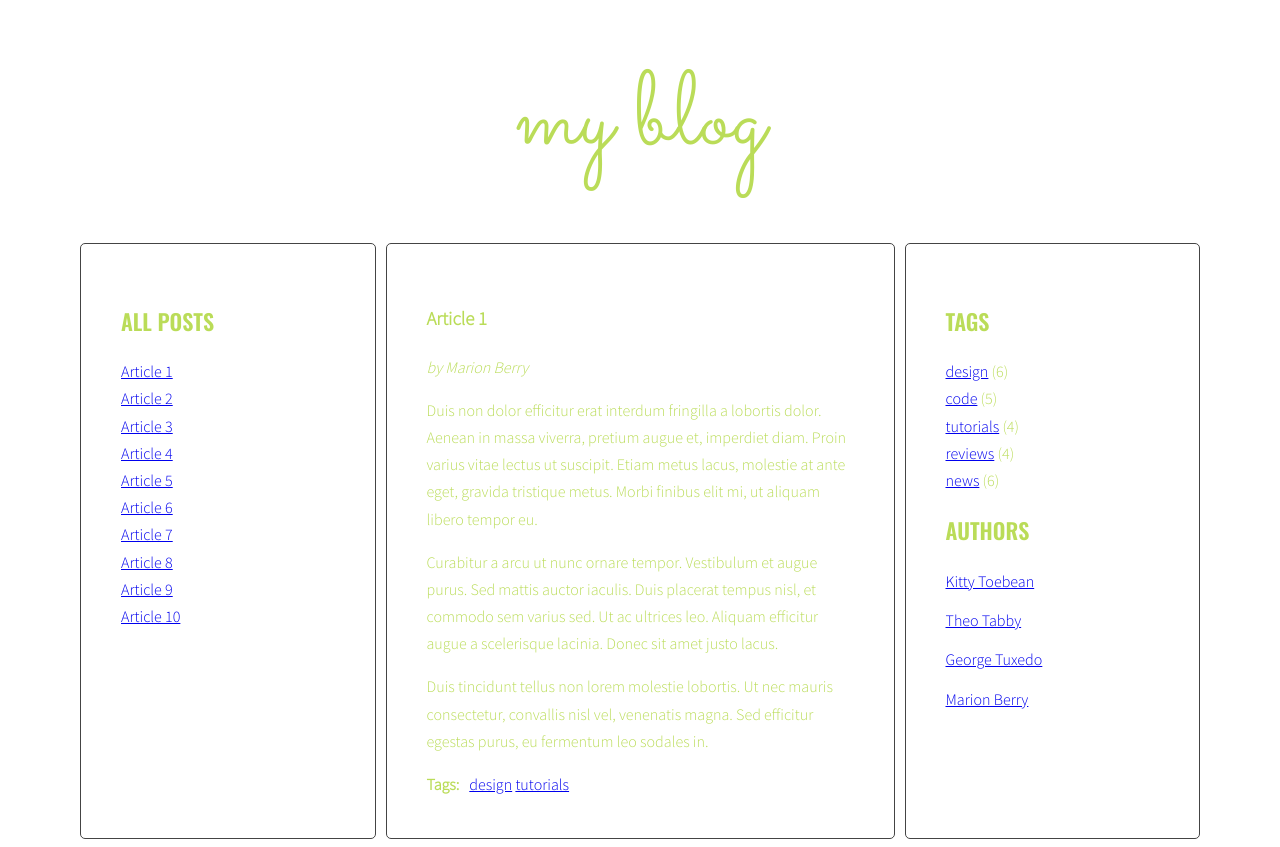
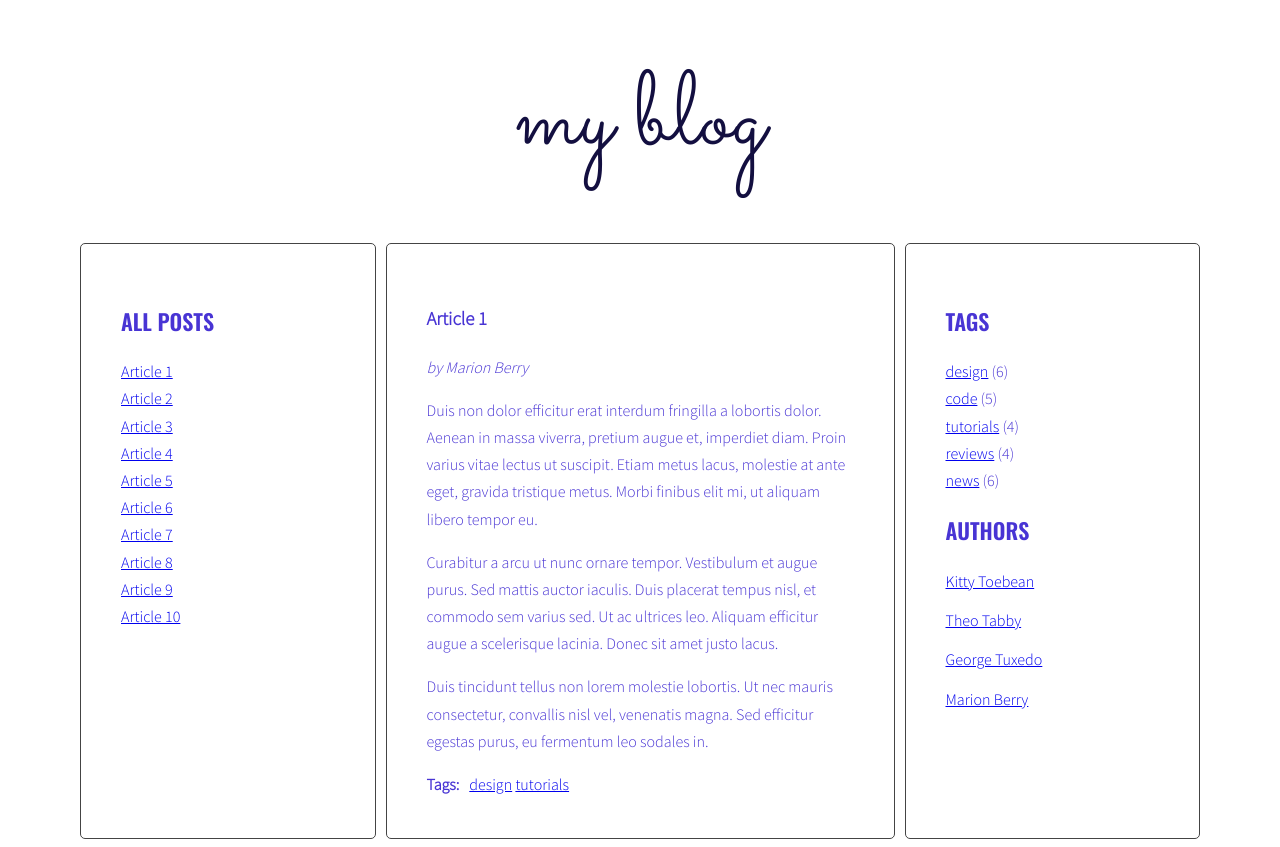
Before and after one commit to trojek71/javascript-blog, a website: page index.html in a window 1280 px wide. Drawn offline with nearby package versions, Linux system fonts and the light colour scheme.

Commit message:
Add a few new color

```diff
--- a/sass/style.scss
+++ b/sass/style.scss
@@ -22,7 +22,7 @@ body {
   font-weight: 300;
   font-size: 16px;
   line-height: 1.7;
-  color:#badc58;
+  color:#4834d4;
 }
 
 .container {
@@ -73,6 +73,7 @@ body {
   font-size: 104px;
   line-height: 1;
   text-align: center;
+  color:#130f40;
 }
 
 /* Lists */
```
Also changed, not shown: css/style.css, 1 other file.
